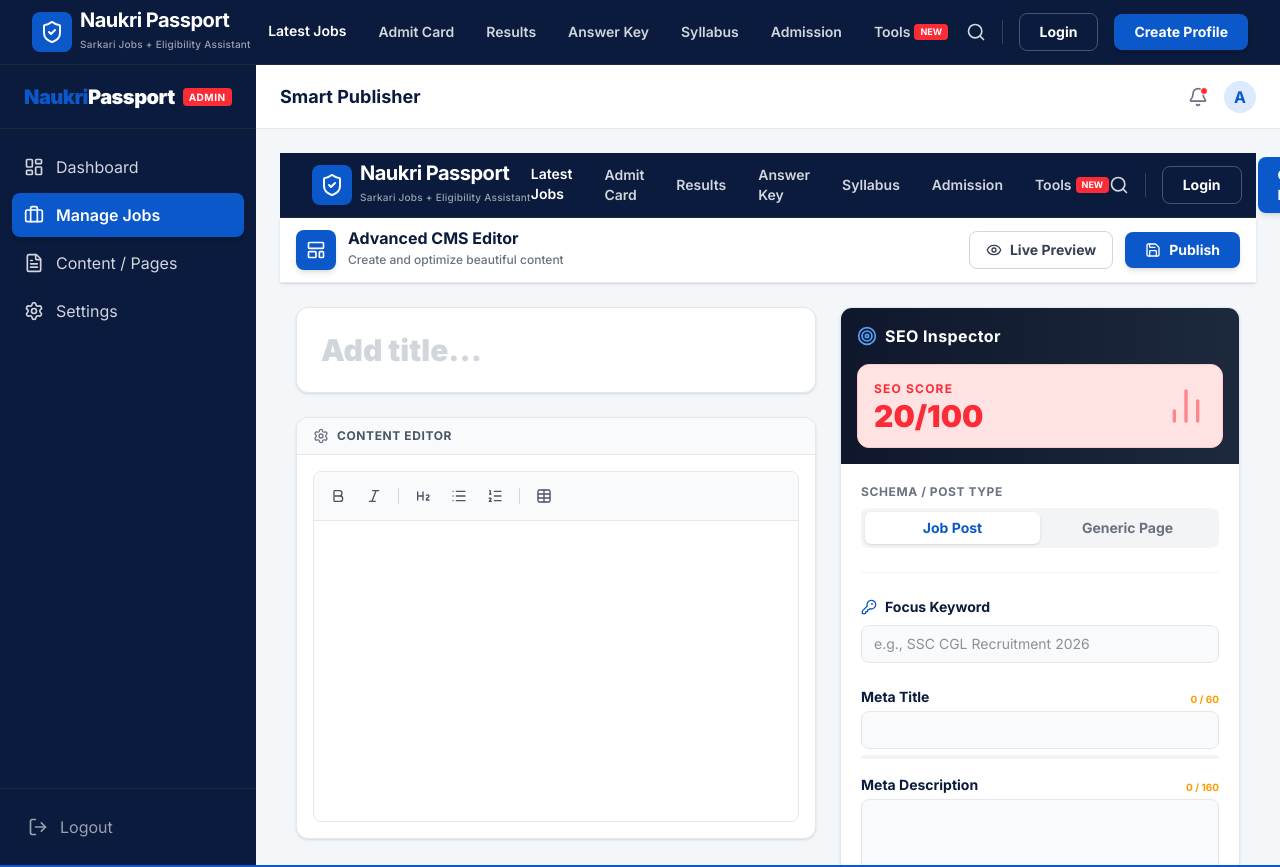
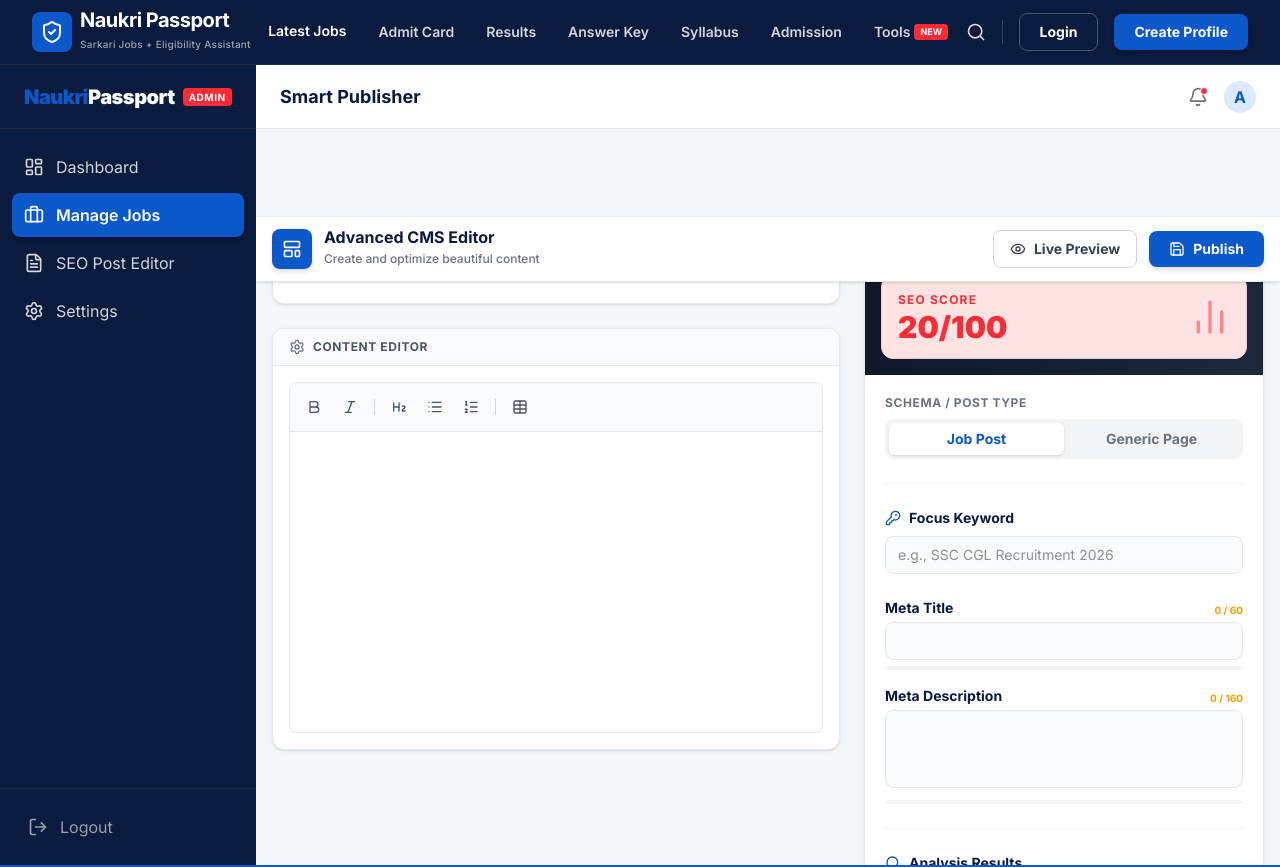
Before and after one commit to sarkaripassport/sarkaripassport, a Next.js app: page /admin/editor in a window 1280 px wide. Shown: the top 867 px of the page. Built offline with nearby package versions, Linux system fonts and the light colour scheme.

Commit message:
fix: resolve nested layout in admin editor and add sidebar link

```diff
--- a/src/app/admin/editor/page.tsx
+++ b/src/app/admin/editor/page.tsx
@@ -1,8 +1,6 @@
 'use client';
 
 import { useState } from 'react';
-import Navbar from '@/components/layout/Navbar';
-import Footer from '@/components/layout/Footer';
 import { Eye, Save, Settings, LayoutTemplate } from 'lucide-react';
 import RichTextEditor from '@/components/admin/RichTextEditor';
 import SeoSidebar from '@/components/admin/SeoSidebar';
@@ -17,8 +15,7 @@
   const [showPreview, setShowPreview] = useState(false);
 
   return (
-    <div className="min-h-screen bg-[#F4F7FA] font-sans text-gray-800 flex flex-col">
-      <Navbar />
+    <div className="font-sans text-gray-800 flex flex-col h-full -m-6">
 
       {/* Editor Header */}
       <div className="bg-white border-b border-gray-200 sticky top-16 z-40 shadow-sm">
--- a/src/app/admin/layout.tsx
+++ b/src/app/admin/layout.tsx
@@ -16,8 +16,8 @@
           <Link href="/admin/jobs" className="flex items-center gap-3 px-3 py-2.5 rounded-lg bg-[#0A58CA] text-white font-semibold transition shadow-md">
             <Briefcase className="w-5 h-5" /> Manage Jobs
           </Link>
-          <Link href="/admin/content" className="flex items-center gap-3 px-3 py-2.5 rounded-lg text-gray-300 hover:text-white hover:bg-white/10 transition">
-            <FileText className="w-5 h-5" /> Content / Pages
+          <Link href="/admin/editor" className="flex items-center gap-3 px-3 py-2.5 rounded-lg text-gray-300 hover:text-white hover:bg-white/10 transition">
+            <FileText className="w-5 h-5" /> SEO Post Editor
           </Link>
           <Link href="/admin/settings" className="flex items-center gap-3 px-3 py-2.5 rounded-lg text-gray-300 hover:text-white hover:bg-white/10 transition">
             <Settings className="w-5 h-5" /> Settings
```
